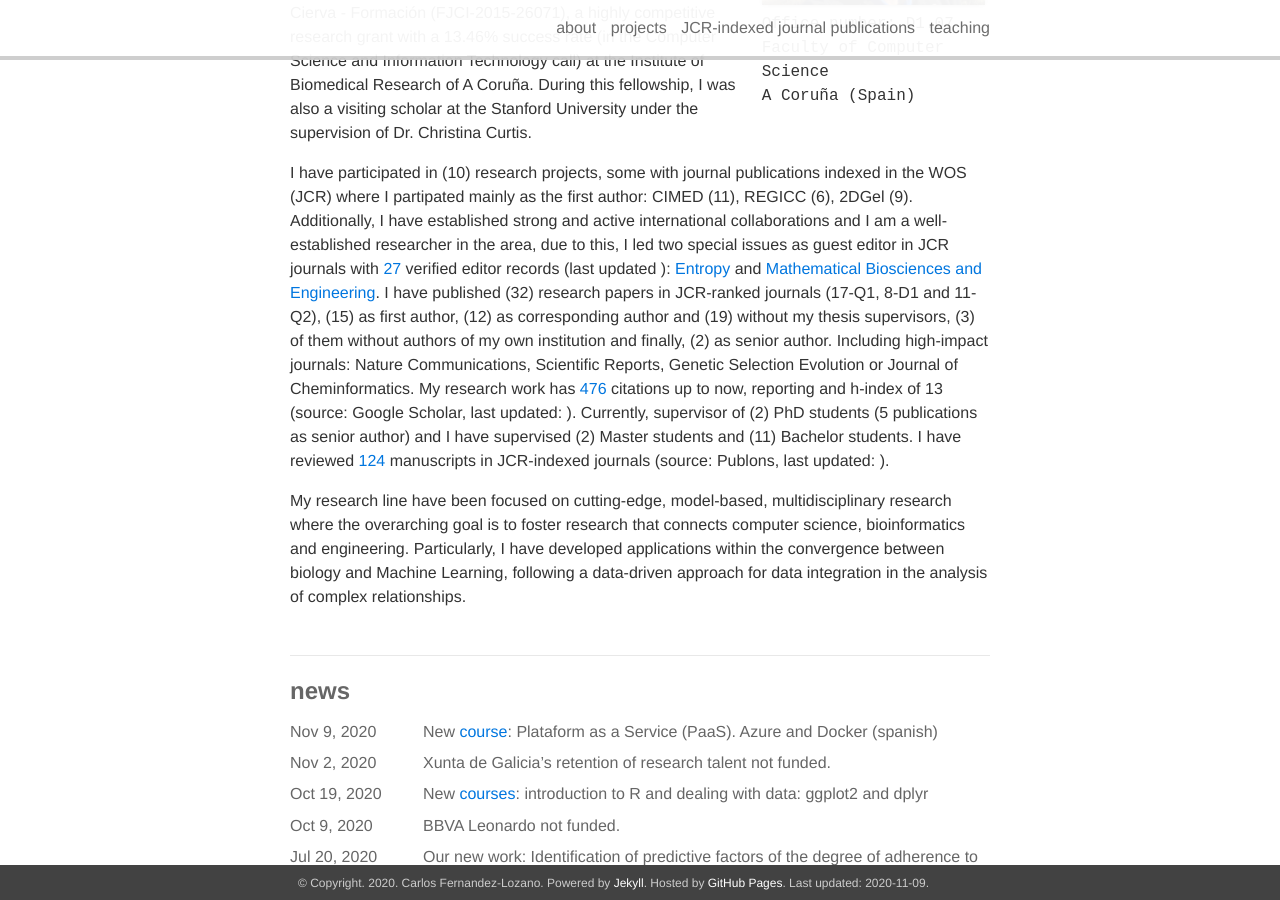
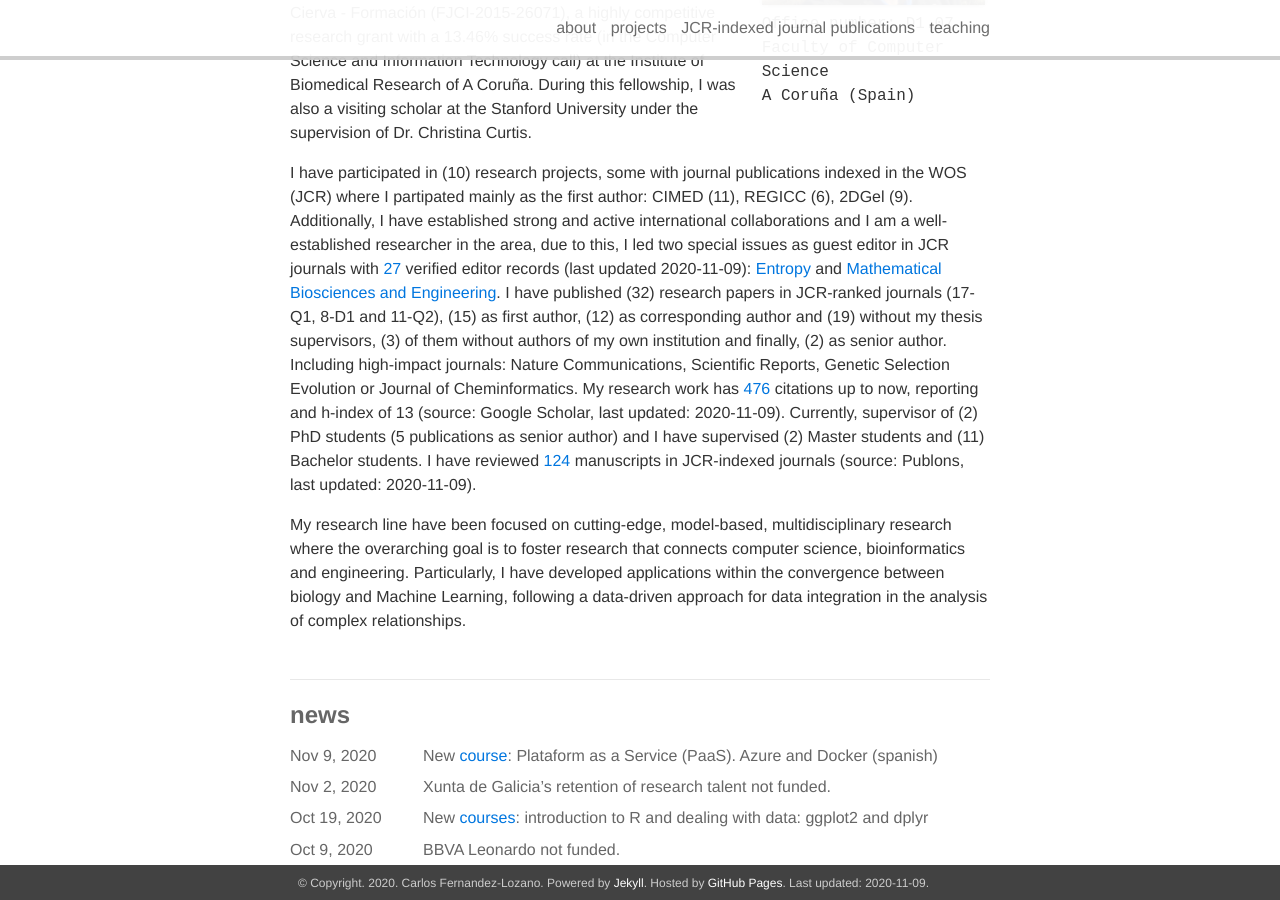
Before and after one commit to cafernandezlo/es_github_cafernandezlo, a Jekyll site: the page built from _pages/about.md, in a window 1280 px wide and 900 px high, scrolled down 440 px. Built offline with Jekyll 4.4.1, drawn with Linux system fonts in a browser that asks for light colours; nearby versions of some CDN libraries; some web fonts are replaced; part of the change alters nothing that is shown.

```diff
--- a/_pages/about.md
+++ b/_pages/about.md
@@ -30,15 +30,15 @@ where I partipated mainly as the first author: CIMED (11), REGICC (6), 2DGel (9)
 established strong and active international collaborations and I am a well-established researcher in
 the area, due to this, I led two special issues as guest editor in JCR journals with
 <a href="https://publons.com/researcher/1751450/carlos-fernandez-lozano/">{{site.number_editor}}</a>
-verified editor records (last updated {{last_updated}}): <a href="https://www.mdpi.com/journal/entropy/special_issues/high_dimensional">Entropy</a> and <a href="http://www.aimspress.com/newsinfo/1364.html">Mathematical Biosciences and Engineering</a>.
+verified editor records (last updated {{site.last_updated}}): <a href="https://www.mdpi.com/journal/entropy/special_issues/high_dimensional">Entropy</a> and <a href="http://www.aimspress.com/newsinfo/1364.html">Mathematical Biosciences and Engineering</a>.
 I have published (32) research papers in JCR-ranked journals (17-Q1, 8-D1 and 11-Q2), (15) as first
 author, (12) as corresponding author and (19) without my thesis supervisors, (3) of them without
 authors of my own institution and finally, (2) as senior author. Including high-impact journals:
 Nature Communications, Scientific Reports, Genetic Selection Evolution or Journal of Cheminformatics.
-My research work has <a href="https://scholar.google.es/citations?user=gE-7NE4AAAAJ&hl=es">{{site.number_cites}}</a> citations up to now, reporting and h-index of {{site.hindex}} (source: Google Scholar, last updated: {{last_updated}}).
+My research work has <a href="https://scholar.google.es/citations?user=gE-7NE4AAAAJ&hl=es">{{site.number_cites}}</a> citations up to now, reporting and h-index of {{site.hindex}} (source: Google Scholar, last updated: {{site.last_updated}}).
 Currently, supervisor of (2) PhD students (5 publications as senior author) and I have supervised (2)
 Master students and (11) Bachelor students. I have reviewed <a href="https://publons.com/researcher/1751450/carlos-fernandez-lozano/">{{site.number_reviews}}</a>
-manuscripts in JCR-indexed journals (source: Publons, last updated: {{last_updated}}).
+manuscripts in JCR-indexed journals (source: Publons, last updated: {{site.last_updated}}).
 
 My research line have been focused on cutting-edge, model-based, multidisciplinary research where the
 overarching goal is to foster research that connects computer science, bioinformatics and engineering.
```
